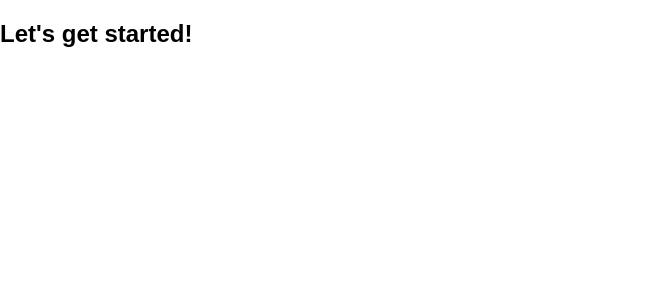
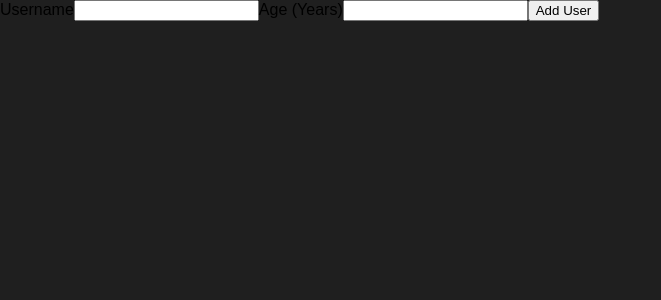
Before and after one commit to jinsu291/react-udemy-3-2022-07-13, a React (Create React App) app: page / in a window 1280 px wide. Shown: the top 300 px of the page, without its empty margins (0-661 px from the left). Built offline with nearby package versions, Linux system fonts and the light colour scheme.

Commit message:
사용자 컴포넌트 추가하기

```diff
--- a/src/App.js
+++ b/src/App.js
@@ -1,12 +1,12 @@
 import React from 'react';
+
+import AddUser from './components/Users/AddUser';
 
 
 function App() {
-  console.log(123)
   return (
     <div>
-      <h2>Let's get started!
-      </h2>
+      <AddUser />
     </div>
   );
 };
--- /dev/null
+++ b/src/components/Users/AddUser.js
@@ -0,0 +1,19 @@
+import React from "react";
+
+const AddUser = (props) => {
+    const addUserHandler = (event) => {
+        event.preventDefault();
+    }
+
+    return (
+        <form onSubmit={addUserHandler}>
+            <label htmlFor="username">Username</label>
+            <input id="username" type="text" />
+            <label htmlFor="age">Age (Years)</label>
+            <input id="age" type="number" />
+            <button type="submit">Add User</button>
+        </form>
+    );
+};
+
+export default AddUser;
--- a/src/index.css
+++ b/src/index.css
@@ -4,6 +4,7 @@
 
 html {
   font-family: sans-serif;
+  background-color: #1f1f1f;
 }
 
 body {
```
